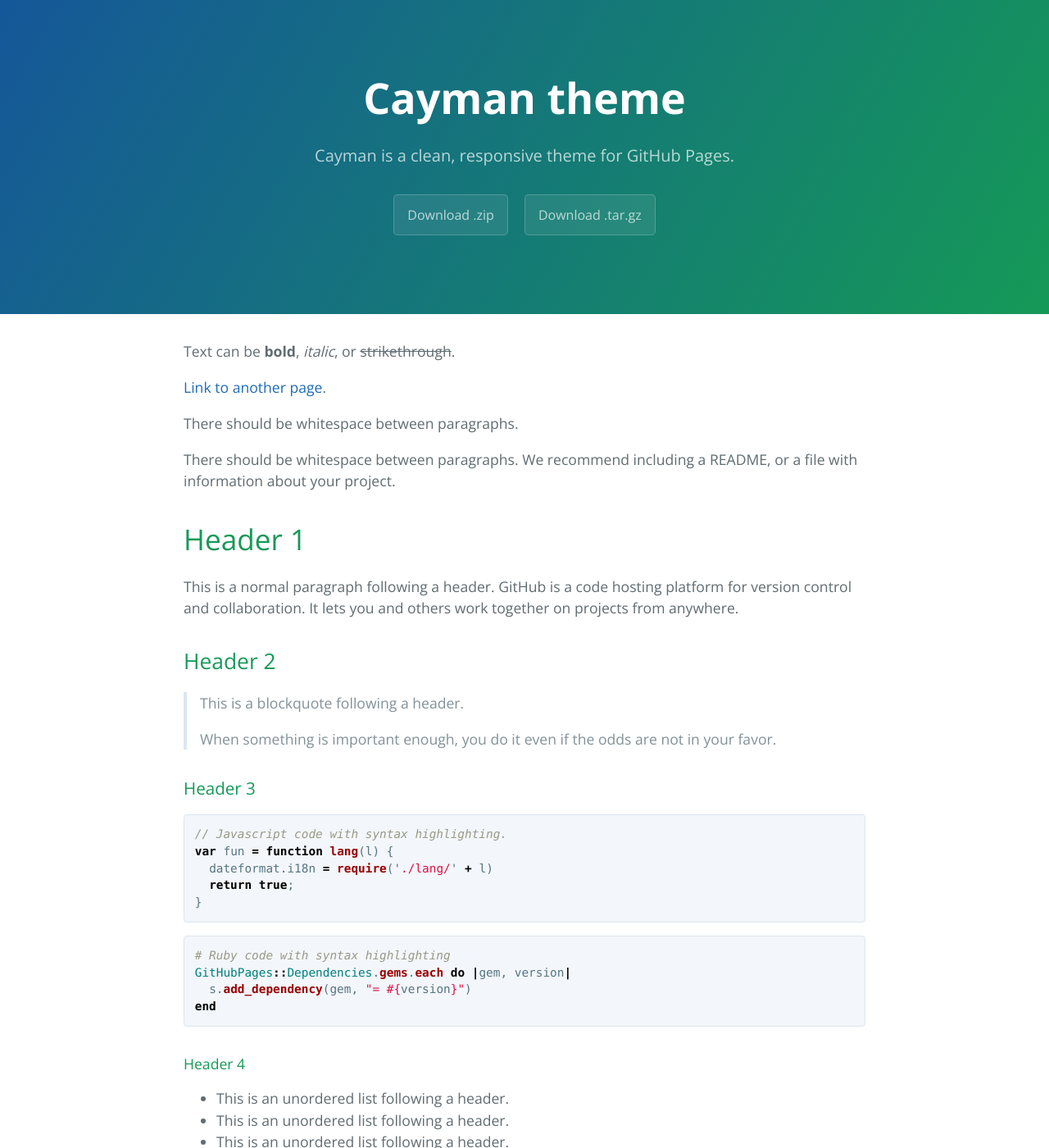
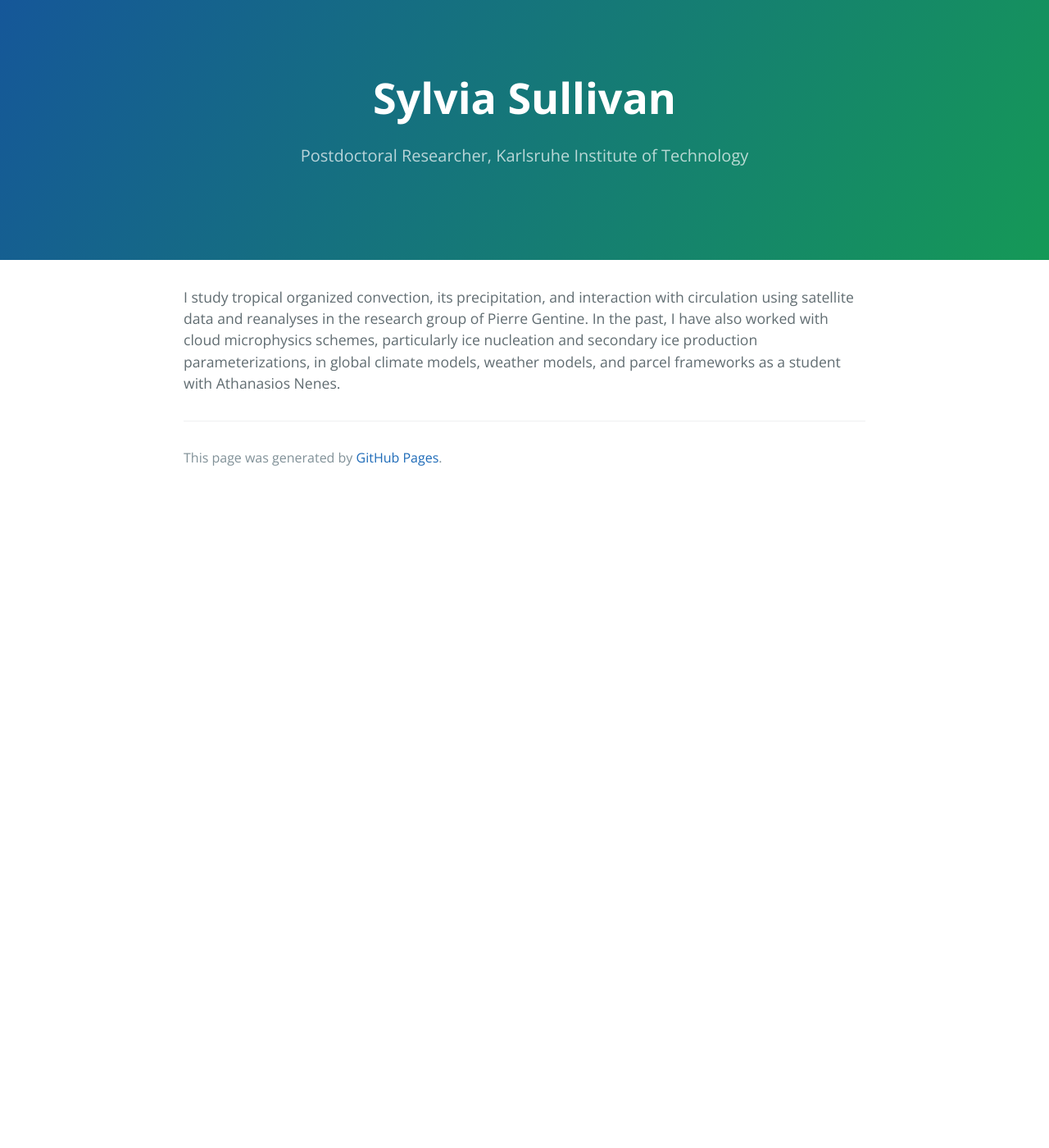
Before and after one commit to sylviasullivan/sylviasullivan.github.io, a Jekyll site: the page built from index.md, in a window 1280 px wide and 1400 px high. Shown: the whole window at 82% size. Built offline with Jekyll 4.4.1, drawn with Linux system fonts in a browser that asks for light colours; some of the changed text lies outside the part shown.

Commit message:
edit index content and header

````diff
--- a/_config.yml
+++ b/_config.yml
@@ -1,5 +1,5 @@
-title: Cayman theme
-description: Cayman is a clean, responsive theme for GitHub Pages.
-show_downloads: true
+title: Sylvia Sullivan
+description: Postdoctoral Researcher, Karlsruhe Institute of Technology
+show_downloads: false
 google_analytics:
 theme: jekyll-theme-cayman
--- a/index.md
+++ b/index.md
@@ -2,122 +2,8 @@
 layout: default
 ---
 
-Text can be **bold**, _italic_, or ~~strikethrough~~.
-
-[Link to another page](./another-page.html).
-
-There should be whitespace between paragraphs.
-
-There should be whitespace between paragraphs. We recommend including a README, or a file with information about your project.
-
-# Header 1
-
-This is a normal paragraph following a header. GitHub is a code hosting platform for version control and collaboration. It lets you and others work together on projects from anywhere.
-
-## Header 2
-
-> This is a blockquote following a header.
->
-> When something is important enough, you do it even if the odds are not in your favor.
-
-### Header 3
-
-```js
-// Javascript code with syntax highlighting.
-var fun = function lang(l) {
-  dateformat.i18n = require('./lang/' + l)
-  return true;
-}
-```
-
-```ruby
-# Ruby code with syntax highlighting
-GitHubPages::Dependencies.gems.each do |gem, version|
-  s.add_dependency(gem, "= #{version}")
-end
-```
-
-#### Header 4
-
-*   This is an unordered list following a header.
-*   This is an unordered list following a header.
-*   This is an unordered list following a header.
-
-##### Header 5
-
-1.  This is an ordered list following a header.
-2.  This is an ordered list following a header.
-3.  This is an ordered list following a header.
-
-###### Header 6
-
-| head1        | head two          | three |
-|:-------------|:------------------|:------|
-| ok           | good swedish fish | nice  |
-| out of stock | good and plenty   | nice  |
-| ok           | good `oreos`      | hmm   |
-| ok           | good `zoute` drop | yumm  |
-
-### There's a horizontal rule below this.
-
-* * *
-
-### Here is an unordered list:
-
-*   Item foo
-*   Item bar
-*   Item baz
-*   Item zip
-
-### And an ordered list:
-
-1.  Item one
-1.  Item two
-1.  Item three
-1.  Item four
-
-### And a nested list:
-
-- level 1 item
-  - level 2 item
-  - level 2 item
-    - level 3 item
-    - level 3 item
-- level 1 item
-  - level 2 item
-  - level 2 item
-  - level 2 item
-- level 1 item
-  - level 2 item
-  - level 2 item
-- level 1 item
-
-### Small image
-
-![Octocat](https://github.githubassets.com/images/icons/emoji/octocat.png)
-
-### Large image
-
-![Branching](https://guides.github.com/activities/hello-world/branching.png)
-
-
-### Definition lists can be used with HTML syntax.
-
-<dl>
-<dt>Name</dt>
-<dd>Godzilla</dd>
-<dt>Born</dt>
-<dd>1952</dd>
-<dt>Birthplace</dt>
-<dd>Japan</dd>
-<dt>Color</dt>
-<dd>Green</dd>
-</dl>
-
-```
-Long, single-line code blocks should not wrap. They should horizontally scroll if they are too long. This line should be long enough to demonstrate this.
-```
-
-```
-The final element.
-```
+I study tropical organized convection, its precipitation, and interaction with circulation
+using satellite data and reanalyses in the research group of Pierre Gentine. In the past, I
+have also worked with cloud microphysics schemes, particularly ice nucleation and secondary
+ice production parameterizations, in global climate models, weather models, and parcel
+ frameworks as a student with Athanasios Nenes.
````
